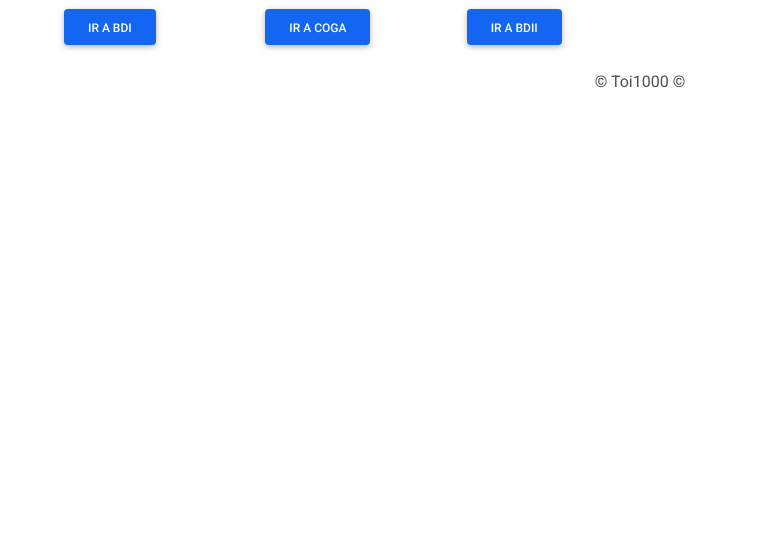
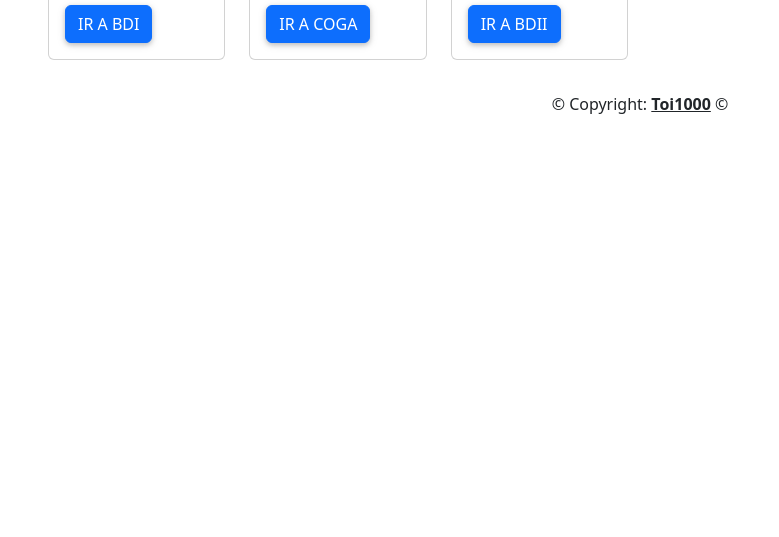
Before and after one commit to Toimil/Kahoots, a plain HTML site: page index.html in a window 1280 px wide. Shown: the part 263-800 px from the top of the page, without its empty margins (0-779 px from the left). Drawn offline with nearby package versions, Linux system fonts and the light colour scheme.

Commit message:
Add files via upload

```diff
--- a/index.html
+++ b/index.html
@@ -5,7 +5,7 @@
     <meta charset="UTF-8" />
     <meta name="viewport" content="width=device-width, initial-scale=1, shrink-to-fit=no" />
     <meta http-equiv="x-ua-compatible" content="ie=edge" />
-    <title>Banco de Preguntas</title>
+    <title>Kahoots 2021-22</title>
     <!-- Font Awesome -->
     <link rel="stylesheet" href="https://use.fontawesome.com/releases/v5.15.2/css/all.css" />
     <!-- Google Fonts Roboto -->
@@ -15,7 +15,9 @@
     />
     <!-- MDB -->
     <link rel="stylesheet" href="css/mdb.min.css" id="stylesheet"/>
-  </head>
+    <!-- Bootsrap -->
+    <link rel="stylesheet" href="css/bootstrap.min.css" />
+    </head>
   <body>
     <nav class="navbar navbar-light bg-light">
       <div class="container-fluid">
@@ -27,10 +29,14 @@
       <div class="row row-cols-1 row-cols-md-3 row-cols-lg-4 row-cols-xl-6 g-4" id="container"></div>
     </div>
 
-	<div id="footer">
-		<p>&copy; Toi1000 &copy</p>
-	</div>
+	 <footer>
+   <div class="text-center p-4">
+    © Copyright:
+    <a class="text-reset fw-bold" href="https://github.com/Toimil/">Toi1000</a> ©
+  </div>
+</footer>
     <script type="text/javascript" src="js/mdb.min.js"></script>
     <script type="text/javascript" src="index.js"></script>
+
   </body>
 </html>
```
Also changed, not shown: test.html (+6 -3 lines).
